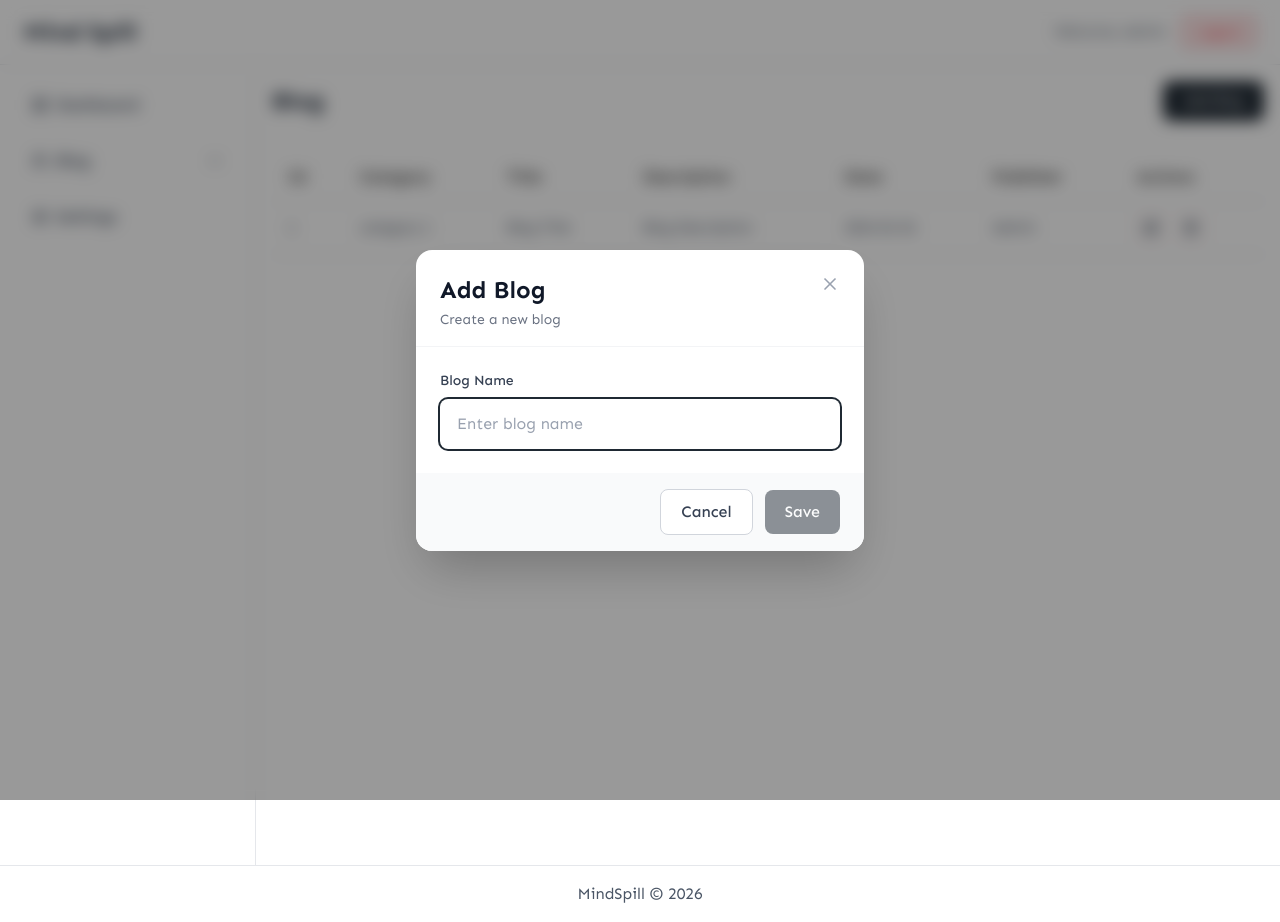
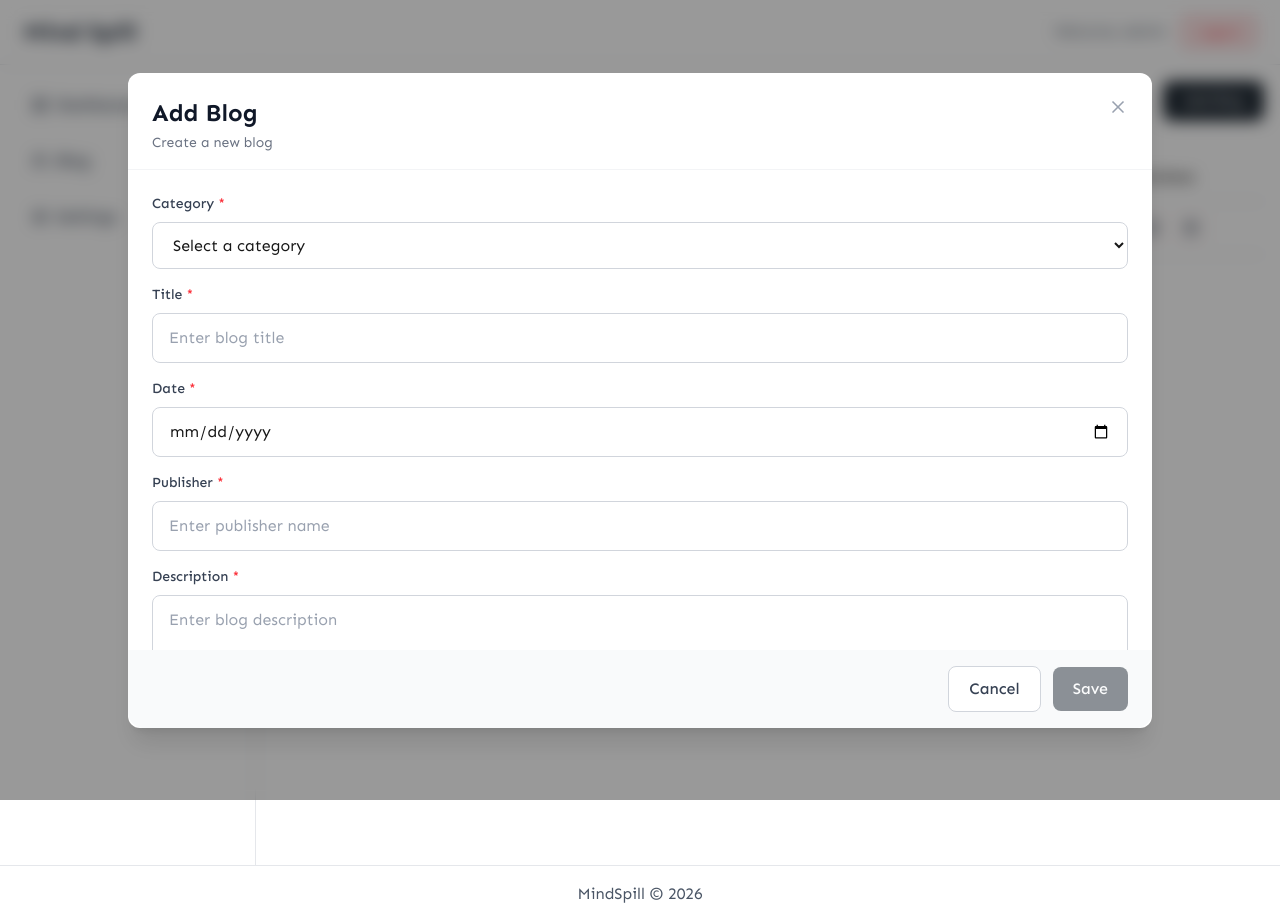
Before and after one commit to akki110/blog-nextjs, a Next.js app: page /admin/blog in a window 1280 px wide. Both pictures are taken after a click on the button "Add Blog". Built offline with nearby package versions, Linux system fonts and the light colour scheme.

Commit message:
Blog Form Feild Update

```diff
--- a/src/app/admin/blog/AddAndEditModal.jsx
+++ b/src/app/admin/blog/AddAndEditModal.jsx
@@ -3,8 +3,20 @@ import { useEffect, useState } from "react";
 import { X } from "lucide-react";
 
 const AddAndEditModal = ({ open, onClose, onSubmit, editData }) => {
-  const [name, setName] = useState("");
+  const [category, setCategory] = useState("");
+  const [title, setTitle] = useState("");
+  const [date, setDate] = useState("");
+  const [publisher, setPublisher] = useState("");
+  const [description, setDescription] = useState("");
   const [show, setShow] = useState(false);
+
+  // Mock categories - replace with actual API call
+  const categories = [
+    { id: 1, name: "Technology" },
+    { id: 2, name: "Lifestyle" },
+    { id: 3, name: "Business" },
+    { id: 4, name: "Health" },
+  ];
 
   useEffect(() => {
     if (open) {
@@ -22,16 +34,79 @@ const AddAndEditModal = ({ open, onClose, onSubmit, editData }) => {
 
   useEffect(() => {
     if (editData) {
-      setName(editData.title);
+      setCategory(editData.category || "");
+      setTitle(editData.title || "");
+      setDate(editData.date || "");
+      setPublisher(editData.publisher || "");
+      setDescription(editData.description || "");
     } else {
-      setName("");
+      setCategory("");
+      setTitle("");
+      setDate("");
+      setPublisher("");
+      setDescription("");
     }
   }, [editData, open]);
 
   const handleSubmit = (e) => {
     e.preventDefault();
-    onSubmit({ title: name });
+    onSubmit({
+      category,
+      title,
+      date,
+      publisher,
+      description,
+    });
   };
+
+  const formFields = [
+    {
+      name: "category",
+      label: "Category",
+      type: "select",
+      placeholder: "Select a category",
+      required: true,
+      options: categories,
+      value: category,
+      onChange: setCategory,
+    },
+    {
+      name: "title",
+      label: "Title",
+      type: "text",
+      placeholder: "Enter blog title",
+      required: true,
+      value: title,
+      onChange: setTitle,
+    },
+    {
+      name: "date",
+      label: "Date",
+      type: "date",
+      required: true,
+      value: date,
+      onChange: setDate,
+    },
+    {
+      name: "publisher",
+      label: "Publisher",
+      type: "text",
+      placeholder: "Enter publisher name",
+      required: true,
+      value: publisher,
+      onChange: setPublisher,
+    },
+    {
+      name: "description",
+      label: "Description",
+      type: "textarea",
+      placeholder: "Enter blog description",
+      required: true,
+      rows: 4,
+      value: description,
+      onChange: setDescription,
+    },
+  ];
 
   if (!show) return null;
 
@@ -52,7 +127,7 @@ const AddAndEditModal = ({ open, onClose, onSubmit, editData }) => {
       <div
         onClick={(e) => e.stopPropagation()}
         className={`
-          relative bg-white w-full max-w-md rounded-2xl shadow-2xl
+          relative bg-white w-full max-w-5xl rounded-xl shadow-xl
           transition-all duration-300 ease-out
           ${
             open
@@ -93,25 +168,47 @@ const AddAndEditModal = ({ open, onClose, onSubmit, editData }) => {
         {/* Body */}
         <div
           className={`
-            px-6 py-6
+            px-6 py-6 max-h-[60vh] overflow-y-auto
             transition-all duration-300 delay-100
             ${open ? "opacity-100 translate-y-0" : "opacity-0 -translate-y-4"}
           `}
         >
+          <div className="space-y-4">
+            {formFields.map((field, i) => (
+              <div key={i}>
+                {field.type === "select" ? (
+                  <div>
                     <label className="block text-sm font-medium text-gray-700 mb-2">
-            Blog Name
+                      {field.label} <span className="text-red-500">*</span>
+                    </label>
+                    <select
+                      value={field.value}
+                      onChange={(e) => setCategory(e.target.value)}
+                      className="
+                  w-full px-4 py-3 rounded-lg border border-gray-300
+                  focus:outline-none focus:ring-2 focus:ring-surface focus:border-transparent
+                  transition-all duration-200
+                  bg-white
+                "
+                    >
+                      <option value="">Select a category</option>
+                      {categories.map((cat) => (
+                        <option key={cat.id} value={cat.name}>
+                          {cat.name}
+                        </option>
+                      ))}
+                    </select>
+                  </div>
+                ) : field.type === "text" || field.type === "date" ? (
+                  <div>
+                    <label className="block text-sm font-medium text-gray-700 mb-2">
+                      {field.label} <span className="text-red-500">*</span>
                     </label>
                     <input
-            type="text"
-            value={name}
-            onChange={(e) => setName(e.target.value)}
-            onKeyDown={(e) => {
-              if (e.key === "Enter" && name.trim()) {
-                handleSubmit(e);
-              }
-            }}
-            placeholder="Enter blog name"
-            autoFocus
+                      type={field.type}
+                      value={field.value}
+                      onChange={(e) => setTitle(e.target.value)}
+                      placeholder={field.placeholder}
                       className="
                   w-full px-4 py-3 rounded-lg border border-gray-300
                   focus:outline-none focus:ring-2 focus:ring-surface focus:border-transparent
@@ -119,6 +216,30 @@ const AddAndEditModal = ({ open, onClose, onSubmit, editData }) => {
                   placeholder:text-gray-400
                 "
                     />
+                  </div>
+                ) : field.type === "textarea" ? (
+                  <div>
+                    <label className="block text-sm font-medium text-gray-700 mb-2">
+                      {field.label} <span className="text-red-500">*</span>
+                    </label>
+                    <textarea
+                      value={field.value}
+                      onChange={(e) => setTitle(e.target.value)}
+                      placeholder={field.placeholder}
+                      rows={4}
+                      className="
+                  w-full px-4 py-3 rounded-lg border border-gray-300
+                  focus:outline-none focus:ring-2 focus:ring-surface focus:border-transparent
+                  transition-all duration-200
+                  placeholder:text-gray-400
+                  resize-none
+                "
+                    />
+                  </div>
+                ) : null}
+              </div>
+            ))}
+          </div>
         </div>
 
         {/* Footer */}
@@ -153,7 +274,13 @@ const AddAndEditModal = ({ open, onClose, onSubmit, editData }) => {
               active:scale-95
               disabled:opacity-50 disabled:cursor-not-allowed
             "
-            disabled={!name.trim()}
+            disabled={
+              !category.trim() ||
+              !title.trim() ||
+              !date ||
+              !publisher.trim() ||
+              !description.trim()
+            }
           >
             {editData ? "Update" : "Save"}
           </button>
--- a/src/app/admin/category/AddAndEditModal.jsx
+++ b/src/app/admin/category/AddAndEditModal.jsx
@@ -52,7 +52,7 @@ const AddAndEditModal = ({ open, onClose, onSubmit, editData }) => {
       <div
         onClick={(e) => e.stopPropagation()}
         className={`
-          relative bg-white w-full max-w-md rounded-2xl shadow-2xl
+          relative bg-white w-full max-w-md rounded-xl shadow-xl
           transition-all duration-300 ease-out
           ${
             open
```
Lines whose indentation alone changed are shown as unchanged.
